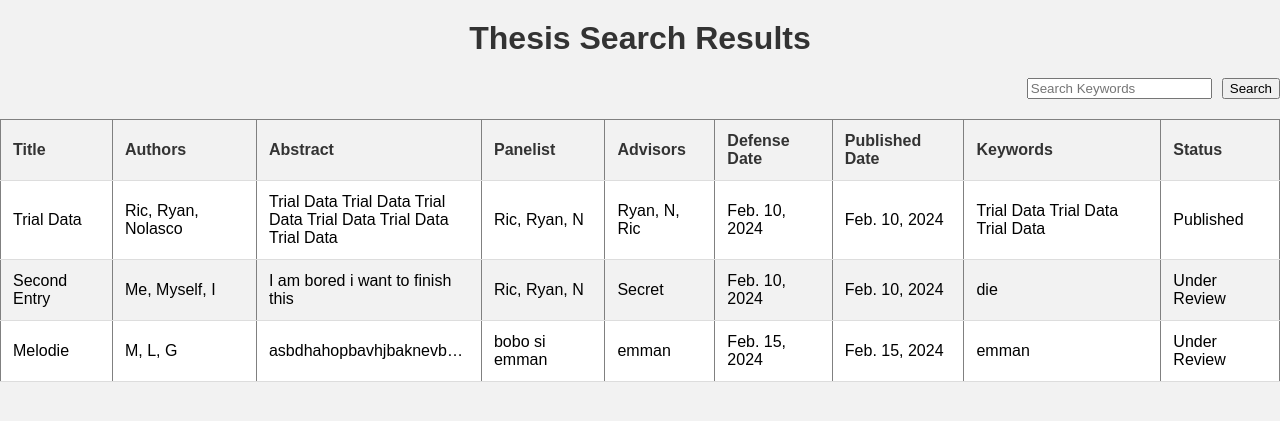
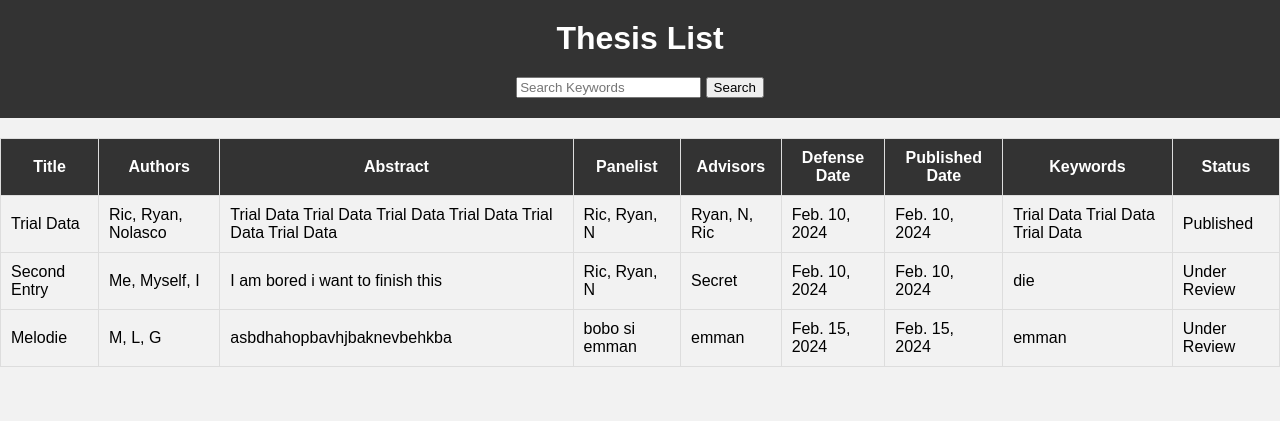
Before and after one commit to TooIneptNeedToLearn/Django-Thesis, a Django app: page /search/ in a window 1280 px wide. Shown: the top 421 px of the page. Run offline with Django 5.2, Linux system fonts and the light colour scheme; data comes from the database, SQL or seed files in the repository; both versions use the stored data as it was after the commit.

Commit message:
modified the source code and removed unnecesary files

```diff
--- a/Thesis/content/static/css/style_list.css
+++ b/Thesis/content/static/css/style_list.css
@@ -5,25 +5,20 @@ body {
     background-color: #f2f2f2;
 }
 
-.head_style{
-    display: flex;
-    flex-direction: column;
-}
-
-.link {
-    display: inline-block;
-    padding: 10px 20px;
-    background-color: #007bff;
-    color: #fff;
-    text-decoration: none;
-    border-radius: 5px;
+.head_style {
+    background-color: #333;
+    color: white;
+    padding: 20px;
     text-align: center;
 }
 
 h1 {
+    margin: 0;
+}
+
+.search-container {
+    margin-top: 20px;
     text-align: center;
-    margin-top: 20px;
-    color: #333;
 }
 
 table {
@@ -33,33 +28,26 @@ table {
 }
 
 th, td {
-    padding: 12px;
-    text-align: left;
-    border-bottom: 1px solid #ddd;
+    padding: 10px;
+    border: 1px solid #ddd;
 }
 
 th {
+    background-color: #333;
+    color: white;
+}
+
+tr:nth-child(even) {
     background-color: #f2f2f2;
-    color: #333;
 }
 
 tr:hover {
-    background-color: #f5f5f5;
+    background-color: #ddd;
 }
 
-tr:nth-child(even) {
-    background-color: #fff;
+.no-results {
+    text-align: center;
+    padding: 20px;
+    color: #555;
+    font-style: italic;
 }
-
-td {
-    max-width: 200px;
-    overflow: hidden;
-    text-overflow: ellipsis;
-}
-
-@media screen and (max-width: 600px) {
-    table {
-        overflow-x: auto;
-        display: block;
-    }
-}
--- a/Thesis/content/static/css/style_search.css
+++ /dev/null
@@ -1,65 +0,0 @@
-body {
-    font-family: Arial, sans-serif;
-    margin: 0;
-    padding: 0;
-    background-color: #f2f2f2;
-}
-
-h1 {
-    text-align: center;
-    margin-top: 20px;
-    color: #333;
-}
-
-table {
-    width: 100%;
-    border-collapse: collapse;
-    margin-top: 20px;
-}
-
-th, td {
-    padding: 12px;
-    text-align: left;
-    border-bottom: 1px solid #ddd;
-}
-
-th {
-    background-color: #f2f2f2;
-    color: #333;
-}
-
-tr:hover {
-    background-color: #f5f5f5;
-}
-
-tr:nth-child(even) {
-    background-color: #fff;
-}
-
-td {
-    max-width: 200px;
-    overflow: hidden;
-    text-overflow: ellipsis;
-}
-
-.search-container {
-    display: flex;
-    justify-content: flex-end;
-    margin-bottom: 20px;
-}
-
-.search-container form {
-    display: flex;
-}
-
-.search-container input[type="text"],
-.search-container button {
-    margin-left: 10px;
-}
-
-@media screen and (max-width: 600px) {
-    table {
-        overflow-x: auto;
-        display: block;
-    }
-}
--- a/Thesis/content/templates/list.html
+++ b/Thesis/content/templates/list.html
@@ -1,4 +1,4 @@
-{%load static%}
+{% load static %}
 
 <!DOCTYPE html>
 <html lang="en">
@@ -11,7 +11,12 @@
 <body>
     <div class="head_style">
         <h1>Thesis List</h1>
-        <a href="{% url 'thesis_search' %}" class="link">Search Theses</a>
+        <div class="search-container">
+            <form action="{% url 'thesis_search' %}" method="get" onsubmit="return validateSearch()">
+                <input type="text" name="q" placeholder="Search Keywords" value="{{ request.GET.q }}">
+                <button type="submit">Search</button>
+            </form>
+        </div>
     </div>
     <table border="1">
         <tr>
@@ -25,6 +30,7 @@
             <th>Keywords</th>
             <th>Status</th>
         </tr>
+        {% if theses %}
             {% for thesis in theses %}
                 <tr>
                     <td>{{ thesis.title }}</td>
@@ -38,6 +44,18 @@
                     <td>{{ thesis.get_status_display }}</td>
                 </tr>
             {% endfor %}
+        {% else %}
+            <tr>
+                <td colspan="9">No results found.</td>
+            </tr>
+        {% endif %}
     </table>
+
+    <script>
+        function validateSearch() {
+            // You can add additional validation logic here if needed
+            return true; // Return true to submit the form
+        }
+    </script>
 </body>
 </html>
--- a/Thesis/content/templates/search/thesis_search.html
+++ /dev/null
@@ -1,48 +0,0 @@
-{%load static%}
-
-<!DOCTYPE html>
-<html lang="en">
-<head>
-    <meta charset="UTF-8">
-    <meta name="viewport" content="width=device-width, initial-scale=1.0">
-    <title>Thesis Search</title>
-    <link rel="stylesheet" href="{% static 'css/style_search.css' %}">
-
-
-</head>
-<body>
-    <h1>Thesis Search Results</h1>
-    <div class="search-container">
-        <form action="" method="get">
-            <input type="text" name="q" placeholder="Search Keywords" value="{{ request.GET.q }}">
-            <button type="submit">Search</button>
-        </form>
-    </div>
-    <table border="1">
-        <tr>
-            <th>Title</th>
-            <th>Authors</th>
-            <th>Abstract</th>
-            <th>Panelist</th>
-            <th>Advisors</th>
-            <th>Defense Date</th>
-            <th>Published Date</th>
-            <th>Keywords</th>
-            <th>Status</th>
-        </tr>
-        {% for thesis in theses %}
-        <tr>
-            <td>{{ thesis.title }}</td>
-            <td>{{ thesis.authors }}</td>
-            <td>{{ thesis.abstract }}</td>
-            <td>{{ thesis.panelist }}</td>
-            <td>{{ thesis.advisors }}</td>
-            <td>{{ thesis.defense_date }}</td>
-            <td>{{ thesis.published_date }}</td>
-            <td>{{ thesis.keywords }}</td>
-            <td>{{ thesis.get_status_display }}</td>
-        </tr>
-        {% endfor %}
-    </table>
-</body>
-</html>
--- a/Thesis/content/urls.py
+++ b/Thesis/content/urls.py
@@ -1,8 +1,7 @@
 from django.urls import path
 from . import views
-from .views import thesis_search
 
 urlpatterns = [
     path('', views.show_thesis),
-    path('search/', thesis_search, name='thesis_search')
+    path('search/', views.thesis_search, name='thesis_search'),
 ]
--- a/Thesis/content/views.py
+++ b/Thesis/content/views.py
@@ -11,4 +11,4 @@ def thesis_search(request):
         theses = Thesis.objects.filter(keywords__icontains=query)
     else:
         theses = Thesis.objects.all()
-    return render(request, 'search/thesis_search.html', {'theses': theses})
+    return render(request, 'list.html', {'theses': theses})
```
Also changed, not shown: Thesis/db.sqlite3. Lines whose indentation alone changed are shown as unchanged.
